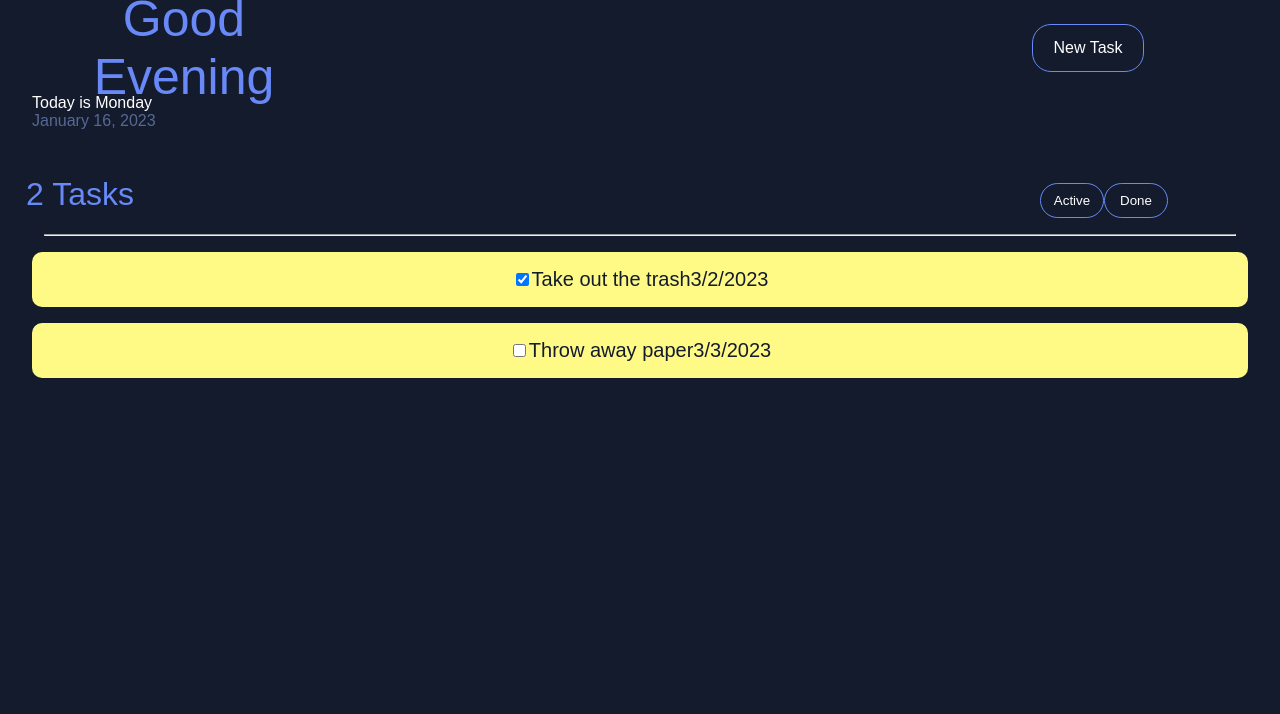
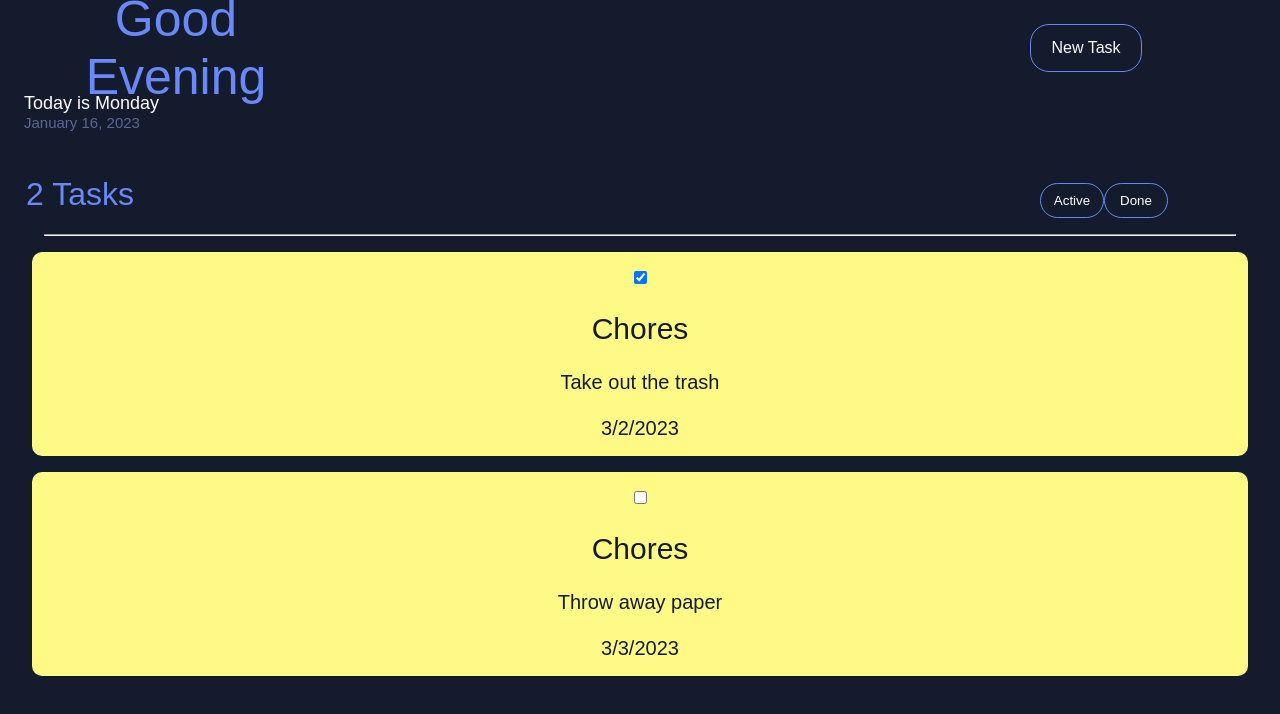
Before and after one commit to dilekbaykara/to-do-list, a React (Create React App) app: page / in a window 1280 px wide. Shown: the top 714 px of the page. Built offline with nearby package versions, Linux system fonts and the light colour scheme; a web font is replaced by a local one.

Commit message:
added title to ToDoItem function

```diff
--- a/src/App.css
+++ b/src/App.css
@@ -5,6 +5,7 @@
 .to-do-item{
   display: flex;
   justify-content: center;
+  flex-direction: column;
   font-size: 20px;
   background-color: #fefa85;
   border: 1px #ffff;
@@ -15,3 +16,11 @@
   margin-left: 2rem;
   margin-right: 2rem;
   }
+
+  h2{
+    font-family: elza, sans-serif;
+    font-weight: 500;
+    font-style: normal;
+    color: #131b2d;
+    font-size: 30px;
+  }
--- a/src/App.tsx
+++ b/src/App.tsx
@@ -48,6 +48,7 @@ function ToDoItem(props: { toDo: ToDo }) {
   return (
     <div className ="to-do-item">
       <input type="checkbox" className="checkbox" checked={props.toDo.checked} />
+      <h2>{props.toDo.title}</h2>
       <span>{props.toDo.description}</span>
       <br />
       <span>{props.toDo.duedate.toLocaleDateString()}</span>
--- a/src/index.css
+++ b/src/index.css
@@ -15,7 +15,7 @@ body {
   display: grid;
   grid-template-columns: repeat(5, 1fr);
   grid-template-rows: repeat(2, 4rem);
-  margin-left: 2rem;
+  margin-left: 1.5rem;
   align-items: center;
   margin-right: 1rem;
 }
@@ -40,9 +40,11 @@ body {
   grid-row: 2;
   flex-direction: column;
   align-items: flex-start;
+  font-size: 18px;
 }
 
 .current-date{
+  font-size: 15px;
   color:#566995;
 }
 
```
